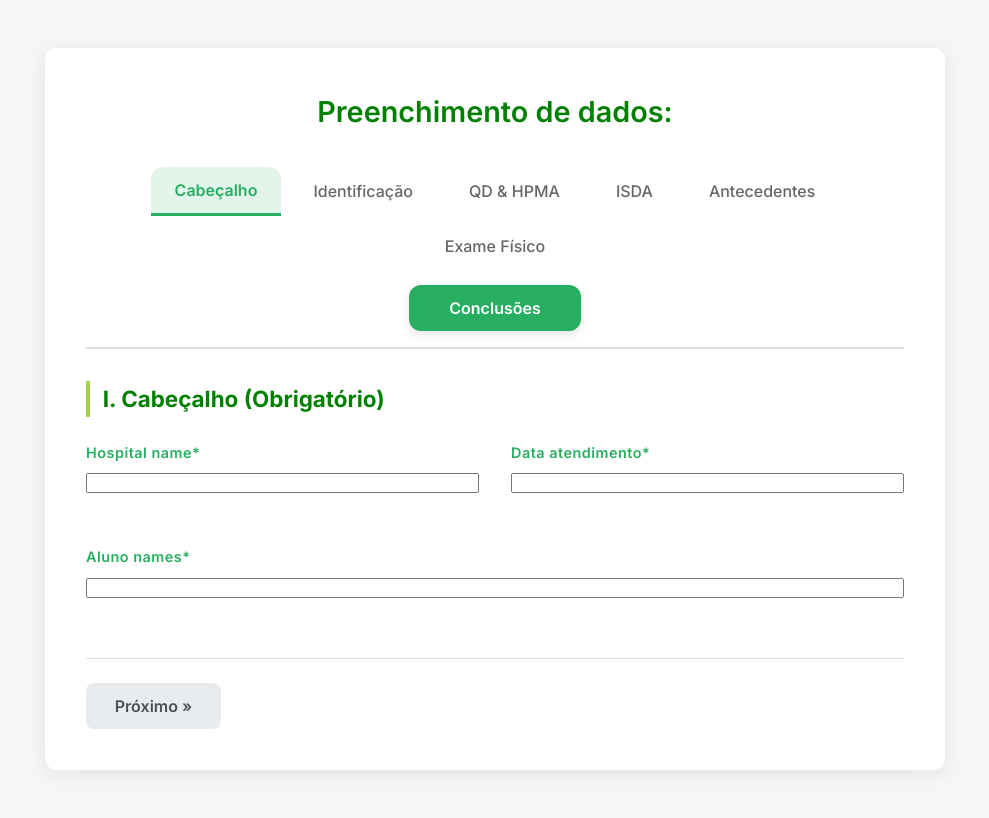
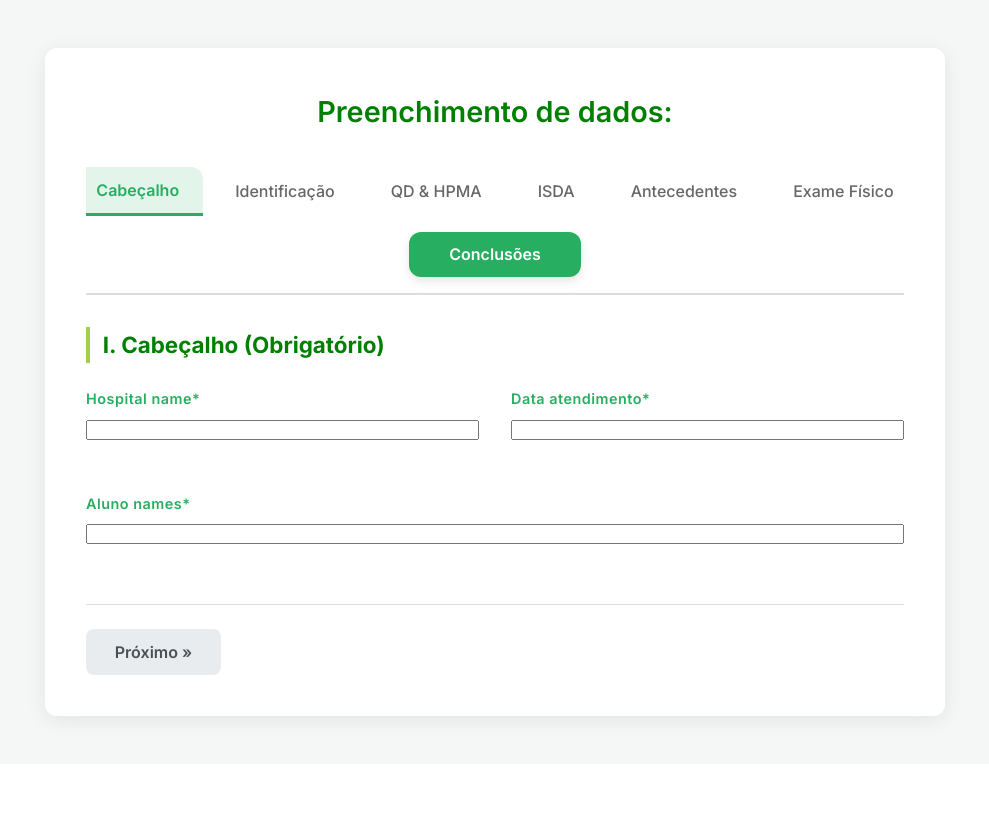
Before and after one commit to GuiVasconcellos/Anamnese_Project, a Django app: template generator/templates/generator/home.html in a window 1280 px wide. Shown: the part 60-878 px from the top of the page, without its empty margins (145-1134 px from the left). After the commit the page ends 793 px from the top, so only its background shows below. Run offline with Django 5.2, Linux system fonts and the light colour scheme; the template is opened without the code that fills it, so the values that code supplies are empty, except form fields; tables that the repository leaves empty hold one stand-in row (values such as "Sample post"); form fields are guessed from the names that the template uses.

Commit message:
sem quebra botao

```diff
--- a/generator/templates/generator/home.html
+++ b/generator/templates/generator/home.html
@@ -11,7 +11,7 @@
         <div
             style="display: flex; flex-direction: column; align-items: center; width: 100%; border-bottom: 2px solid var(--border-color); margin-bottom: 2rem; padding-bottom: 1rem;">
             <div class="tabs"
-                style="display: flex; justify-content: center; flex-wrap: wrap; gap: 0.5rem; margin-bottom: 1rem; border-bottom: none; padding-bottom: 0; width: 100%;">
+                style="display: flex; justify-content: center; flex-wrap: nowrap; gap: 0.5rem; margin-bottom: 1rem; border-bottom: none; padding-bottom: 0; width: 100%;">
                 <button type="button" class="tab-link active"
                     onclick="openTab(event, 'tab-cabecalho')">Cabeçalho</button>
                 <button type="button" class="tab-link"
```
